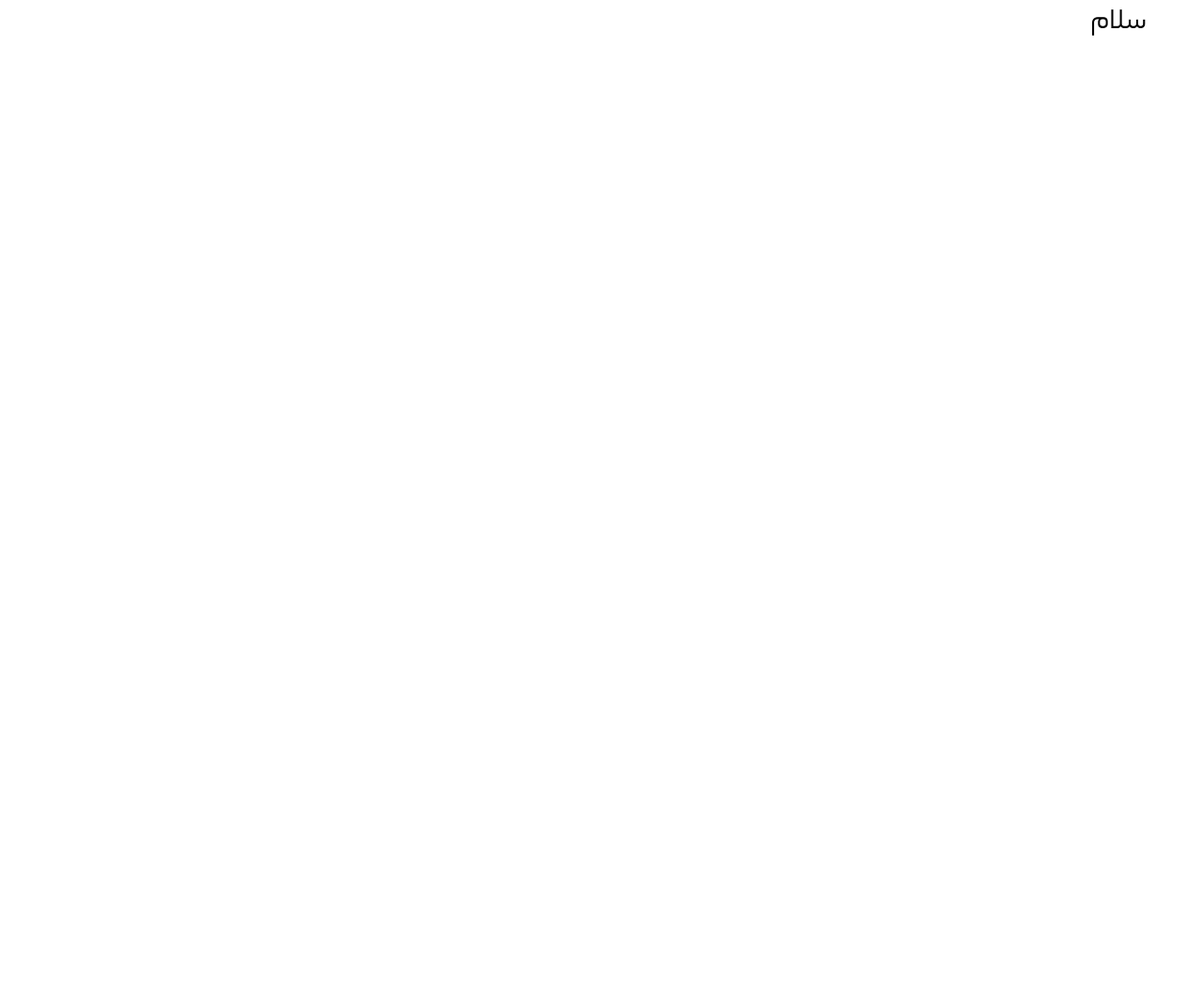
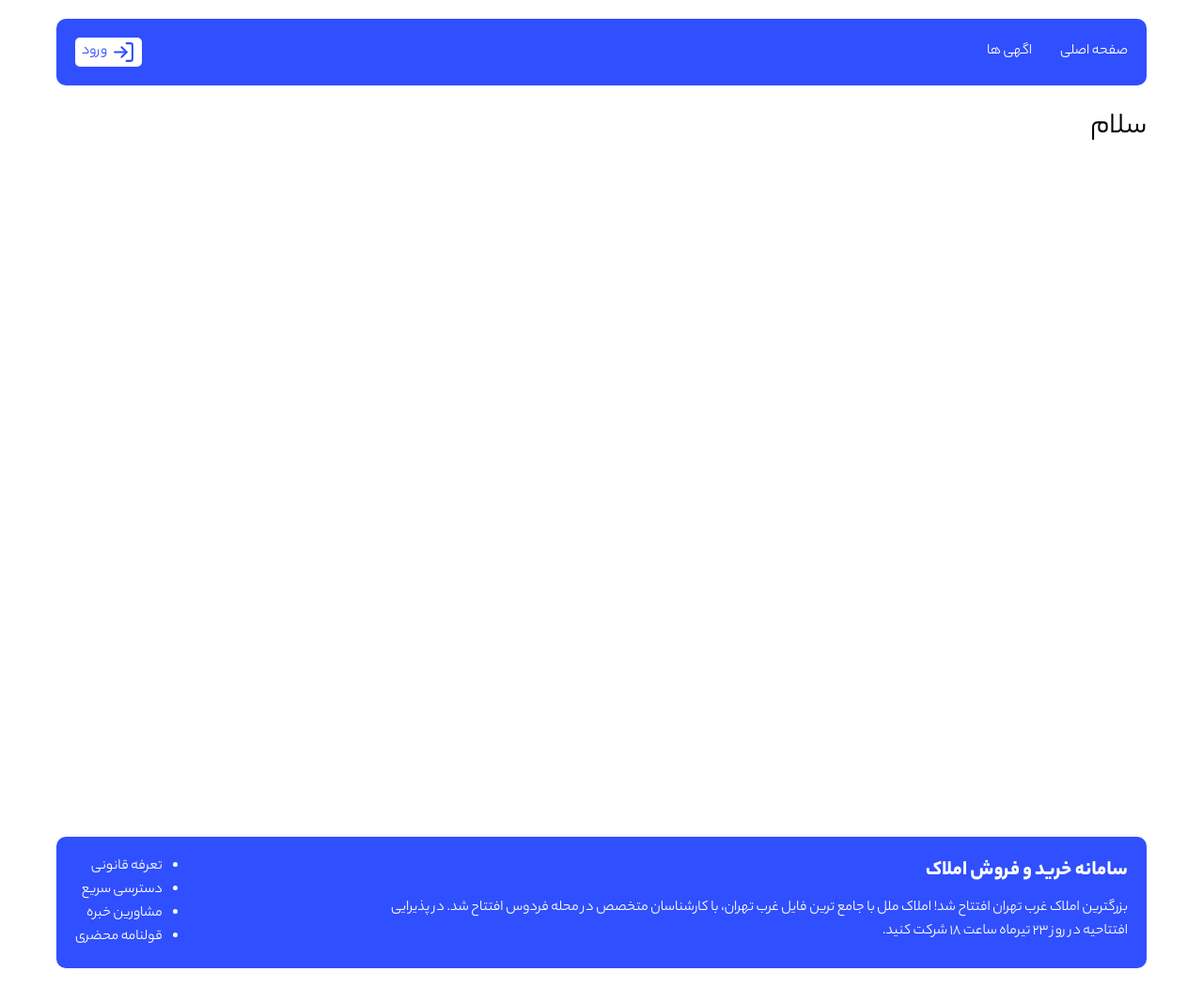
Before and after one commit to Mohammad-jf/next-real-state, a Next.js app: page / in a window 1280 px wide. Shown: the whole page at 94% size. Before the commit the page ends 800 px from the top, so only its background shows below. Built offline with nearby package versions, Linux system fonts and the light colour scheme.

Commit message:
header-footer-layout

```diff
--- a/package.json
+++ b/package.json
@@ -9,9 +9,10 @@
     "lint": "next lint"
   },
   "dependencies": {
+    "next": "14.2.4",
     "react": "^18",
     "react-dom": "^18",
-    "next": "14.2.4"
+    "react-icons": "^5.2.1"
   },
   "devDependencies": {
     "eslint": "^8",
--- a/src/app/layout.js
+++ b/src/app/layout.js
@@ -1,3 +1,4 @@
+import { Layout } from "@/layout/Layout";
 import "./globals.css";
 import yekan from "@/utils/fonts";
 
@@ -9,7 +10,11 @@
 export default function RootLayout({ children }) {
   return (
     <html lang="fa" dir='rtl'>
-      <body className={yekan.className}>{children}</body>
+      <body className={yekan.className}>
+        <Layout>
+          {children}
+        </Layout>
+      </body>
     </html>
   );
 }
--- /dev/null
+++ b/src/components/layout/Footer.jsx
@@ -0,0 +1,27 @@
+import styles from "./footer.module.css";
+
+const Footer = () => {
+  return (
+    <footer className={styles.footer}>
+      <div className={styles.desc}>
+        <h3>سامانه خرید و فروش املاک</h3>
+        <p>
+          بزرگترین املاک غرب تهران افتتاح شد! املاک ملل با جامع ترین فایل غرب
+          تهران، با کارشناسان متخصص در محله فردوس افتتاح شد. در پذیرایی افتتاحیه
+          در روز ۲۳ تیرماه ساعت ۱۸ شرکت کنید.
+        </p>
+      </div>
+
+      <div>
+        <ul>
+          <li>تعرفه قانونی</li>
+          <li>دسترسی سریع</li>
+          <li>مشاورین خبره</li>
+          <li>قولنامه محضری</li>
+        </ul>
+      </div>
+    </footer>
+  );
+};
+
+export default Footer;
--- /dev/null
+++ b/src/components/layout/Header.jsx
@@ -0,0 +1,28 @@
+import Link from "next/link";
+import styles from "./header.module.css";
+import { FiLogIn } from "react-icons/fi";
+
+const Header = () => {
+  return (
+    <header className={styles.header}>
+      <div>
+        <ul>
+          <li>
+            <Link href="/">صفحه اصلی</Link>
+          </li>
+          <li>
+            <Link href="/buy-residentials">اگهی ها</Link>
+          </li>
+        </ul>
+      </div>
+      <div className={styles.login}>
+        <Link href="/signin">
+          <FiLogIn />
+          <span>ورود</span>
+        </Link>
+      </div>
+    </header>
+  );
+};
+
+export default Header;
--- /dev/null
+++ b/src/components/layout/Layout.jsx
@@ -0,0 +1,12 @@
+import Footer from "./Footer";
+import Header from "./Header";
+
+export const Layout = ({ children }) => {
+  return (
+    <>
+      <Header />
+      <div style={{ minHeight: "700px" }}>{children}</div>
+      <Footer />
+    </>
+  );
+};
--- /dev/null
+++ b/src/components/layout/footer.module.css
@@ -0,0 +1,21 @@
+.footer {
+    display: flex;
+    justify-content: space-between;
+    padding: 20px;
+    margin: 80px 0 20px;
+    border-radius: 10px;
+    background-color: #304ffe;
+    color: #fff;
+  }
+
+  .desc {
+    width: 70%;
+    text-align: justify;
+    margin-left: 30px;
+  }
+
+  .desc h3 {
+    font-weight: 600;
+    font-size: 1.4rem;
+    margin-bottom: 10px;
+  }
--- /dev/null
+++ b/src/components/layout/header.module.css
@@ -0,0 +1,47 @@
+.header {
+    display: flex;
+    justify-content: space-between;
+    align-items: center;
+    padding: 20px;
+    margin: 20px 0;
+    border-radius: 10px;
+    background-color: #304ffe;
+    color: #fff;
+  }
+
+  .header ul {
+    list-style: none;
+    display: flex;
+  }
+
+  .header ul li {
+    margin-left: 30px;
+  }
+
+  .login a {
+    display: flex;
+    align-items: center;
+    background-color: #fff;
+    color: #304ffe;
+    padding: 3px 7px;
+    border-radius: 5px;
+    transition: all ease-in 0.1s;
+  }
+  .login a:hover {
+    background-color: #304ffe;
+    color: #fff;
+  }
+
+  .login svg {
+    font-size: 25px;
+  }
+
+  .login span {
+    margin-right: 5px;
+  }
+
+  @media (max-width: 600px) {
+    .header ul li {
+      margin-left: 10px;
+    }
+  }
```
Also changed, not shown: 1 other file (tests, documents, lock files or other folders).
